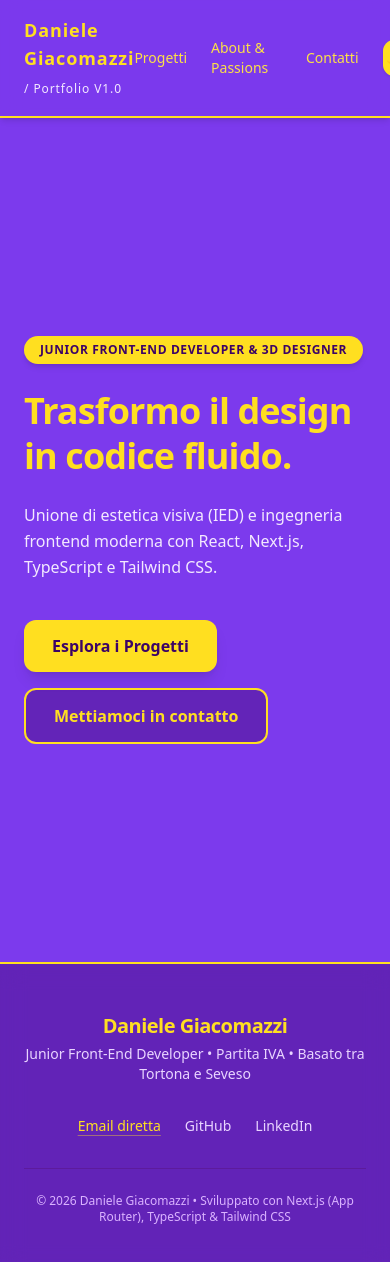
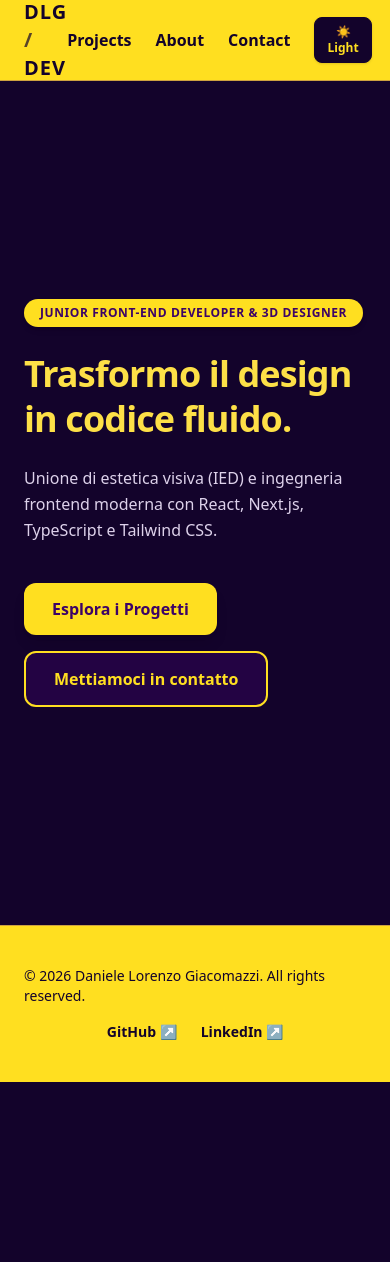
Before and after one commit to DanieleLG90/new-portfolio, a Next.js app: page / in a window 390 px wide. Shown: the top 1262 px of the page. After the commit the page ends 1082 px from the top, so only its background shows below. Built offline with nearby package versions, Linux system fonts and the light colour scheme.

Commit message:
upload code + theme switcher
upload code and added next-theme for the switching of the theme dark and light

```diff
--- a/app/globals.css
+++ b/app/globals.css
@@ -1,20 +1,24 @@
 @import "tailwindcss";
 
-:root {
-  --bg-primary: #FEF9C3;
-  --text-primary: #2E0854;
+/* Definizione dei colori personalizzati del brand */
+@theme {
+  --color-violet-bg: #13032b;
+  --color-violet-card: #1d073e;
+  --color-yellow-accent: #fde047; /* yellow-300 */
 }
 
-.dark {
-  /* Il viola elettrico saturo preso dall'immagine di riferimento */
-  --bg-primary: #7C3AED; /* Corrisponde a un bel purple-600/700 vibrante e carico */
-  /* Giallo caldo d'accento per testi e bordi */
-  --text-primary: #FDE047;
+/* Variante personalizzata per la modalità Light quando la classe .light è sul tag <html> */
+@custom-variant light (&:where(.light, .light *));
+
+/* Stili base di default (DARK MODE) */
+body {
+  background-color: var(--color-violet-bg);
+  color: #fde047;
+  transition: background-color 0.3s ease, color 0.3s ease;
 }
 
-body {
-  background-color: var(--bg-primary);
-  color: var(--text-primary);
-  transition: background-color 0.3s ease, color 0.3s ease;
-  font-family: system-ui, -apple-system, sans-serif;
+/* Override quando la modalità LIGHT è attiva */
+html.light body {
+  background-color: #fde047; /* Sfondo chiaro/giallino tenue */
+  color: #13032b;
 }
--- a/app/layout.tsx
+++ b/app/layout.tsx
@@ -1,26 +1,26 @@
-import type { Metadata } from "next";
+import "@/app/globals.css";
+import { ThemeProvider } from "@/components/ThemeProvider";
 import Header from "@/components/Header";
 import Footer from "@/components/Footer";
-import "./globals.css";
-
-export const metadata: Metadata = {
-  title: "Daniele Giacomazzi / Portfolio V1.0",
-  description: "Junior Front-End Developer & 3D Designer Portfolio",
-};
 
 export default function RootLayout({
   children,
-}: Readonly<{
+}: {
   children: React.ReactNode;
-}>) {
+}) {
   return (
-    <html lang="it" className="dark">
-      <body className="min-h-screen flex flex-col selection:bg-yellow-300 selection:text-purple-950 antialiased">
-        <Header />
-        <div className="flex-1 flex flex-col">
-          {children}
-        </div>
-        <Footer />
+    <html lang="en" suppressHydrationWarning>
+      <body className="min-h-screen flex flex-col antialiased">
+        <ThemeProvider>
+
+          <Header />
+
+          <main className="flex-1">
+            {children}
+          </main>
+
+          <Footer />
+        </ThemeProvider>
       </body>
     </html>
   );
--- a/components/Footer.tsx
+++ b/components/Footer.tsx
@@ -1,51 +1,18 @@
-
-
 export default function Footer() {
   return (
-    <footer id="contact" className="border-t-2 border-yellow-300 py-12 px-6 bg-purple-950/40 backdrop-blur-md">
-      <div className="max-w-7xl mx-auto flex flex-col md:flex-row justify-between items-center gap-8">
+    <footer className="w-full border-t transition-colors duration-300 py-10
+      /* DARK MODE (Default): Sfondo Giallo Pieno, Testo Viola Scuro */
+      bg-yellow-300 text-[#13032B] border-purple-900/30
+      /* LIGHT MODE: Sfondo Viola Scuro, Testo Giallo */
+      light:bg-[#13032B] light:text-yellow-300 light:border-yellow-300/30"
+    >
+      <div className="max-w-6xl mx-auto px-6 flex flex-col md:flex-row items-center justify-between gap-4 font-medium text-sm">
+        <p>© 2026 Daniele Lorenzo Giacomazzi. All rights reserved.</p>
 
-        {/* Info / Brand */}
-        <div className="text-center md:text-left">
-          <h3 className="text-xl font-black text-yellow-300 tracking-tight">
-            Daniele Giacomazzi
-          </h3>
-          <p className="text-purple-200 text-sm mt-1">
-            Junior Front-End Developer • Partita IVA • Basato tra Tortona e Seveso
-          </p>
+        <div className="flex items-center gap-6 font-bold">
+          <a href="https://github.com" target="_blank" rel="noreferrer" className="hover:underline">GitHub ↗</a>
+          <a href="https://linkedin.com" target="_blank" rel="noreferrer" className="hover:underline">LinkedIn ↗</a>
         </div>
-
-        {/* Link rapidi / Social */}
-        <div className="flex items-center gap-6 text-sm font-medium">
-          <a
-            href="mailto:tua-email@example.com"
-            className="text-yellow-300 hover:text-yellow-200 transition-colors underline decoration-yellow-300/40 underline-offset-4"
-          >
-            Email diretta
-          </a>
-          <a
-            href="https://github.com"
-            target="_blank"
-            rel="noopener noreferrer"
-            className="text-purple-200 hover:text-yellow-300 transition-colors"
-          >
-            GitHub
-          </a>
-          <a
-            href="https://linkedin.com"
-            target="_blank"
-            rel="noopener noreferrer"
-            className="text-purple-200 hover:text-yellow-300 transition-colors"
-          >
-            LinkedIn
-          </a>
-        </div>
-
-      </div>
-
-      {/* Copyright e nota di chiusura */}
-      <div className="max-w-7xl mx-auto mt-8 pt-6 border-t border-purple-900/60 text-center text-xs text-purple-300">
-        © 2026 Daniele Giacomazzi • Sviluppato con Next.js (App Router), TypeScript & Tailwind CSS
       </div>
     </footer>
   );
--- a/components/Header.tsx
+++ b/components/Header.tsx
@@ -1,21 +1,51 @@
+"use client";
+
 import Link from "next/link";
+import ThemeToggle from "@/components/ThemeToggle";
 
 export default function Header() {
   return (
-    <header className="sticky top-0 z-50 backdrop-blur-md bg-[#7C3AED]/90 border-b-2 border-yellow-300 px-6 py-4 flex justify-between items-center shadow-md">
-      <div className="font-extrabold text-lg tracking-wider text-yellow-300">
-        Daniele Giacomazzi <span className="text-xs font-normal text-purple-100">/ Portfolio V1.0</span>
+    <header className="w-full border-b transition-colors duration-300
+      /* DARK MODE (Default): Sfondo Giallo Pieno, Testo Viola Scuro */
+      bg-yellow-300 text-[#13032b] border-purple-900/30
+      /* LIGHT MODE: Sfondo Viola Scuro, Testo Giallo */
+      light:bg-[#13032b] light:text-yellow-300 light:border-yellow-300/30"
+    >
+      <div className="max-w-6xl mx-auto px-6 h-20 flex items-center justify-between">
+
+        <Link
+          href="/"
+          className="font-extrabold text-xl tracking-wider uppercase hover:opacity-80 transition-opacity"
+        >
+          DLG <span className="opacity-70">/</span> Dev
+        </Link>
+
+        <nav className="flex items-center gap-6 font-semibold">
+          <Link
+            href="Projects"
+            className="hover:opacity-80 transition-opacity"
+          >
+            Projects
+          </Link>
+
+          <Link
+            href="About"
+            className="hover:opacity-80 transition-opacity"
+          >
+            About
+          </Link>
+
+          <Link
+            href="Contact"
+            className="hover:opacity-80 transition-opacity"
+          >
+            Contact
+          </Link>
+
+          <ThemeToggle />
+        </nav>
+
       </div>
-      <nav className="flex items-center gap-6">
-        <Link href="/Projects" className="text-sm font-medium hover:text-yellow-200 transition-colors">Progetti</Link>
-        <Link href="/About" className="text-sm font-medium hover:text-yellow-200 transition-colors">About & Passions</Link>
-        <Link href="/Contact" className="text-sm font-medium hover:text-yellow-200 transition-colors">Contatti</Link>
-
-        {/* Pulsante/Icona toggle tema con accento giallo */}
-        <div className="w-9 h-9 rounded-full bg-yellow-300 text-purple-950 font-bold flex items-center justify-center text-xs shadow-sm hover:scale-105 transition-transform cursor-pointer">
-          🌙
-        </div>
-      </nav>
     </header>
   );
 }
--- a/components/Hero.tsx
+++ b/components/Hero.tsx
@@ -1,22 +1,20 @@
-
-
 export default function Hero() {
   return (
     <section className="flex-1 flex items-center justify-center px-6 md:px-12 py-20 md:py-32 max-w-7xl mx-auto w-full">
       <div className="grid grid-cols-1 md:grid-cols-12 gap-12 items-center w-full">
 
-        {/* Colonna Testi (Allineata a sinistra su desktop) */}
+        {/* Colonna Testi */}
         <div className="md:col-span-7 flex flex-col items-start text-left">
 
           <span className="px-4 py-1.5 mb-6 text-xs font-bold tracking-wider uppercase bg-yellow-300 text-purple-950 rounded-full shadow-md">
             Junior Front-End Developer & 3D Designer
           </span>
 
-          <h1 className="text-4xl sm:text-6xl lg:text-7xl font-black tracking-tight mb-6 leading-tight text-yellow-300 drop-name">
+          <h1 className="text-4xl sm:text-6xl lg:text-7xl font-black tracking-tight mb-6 leading-tight">
             Trasformo il design in codice fluido.
           </h1>
 
-          <p className="text-base sm:text-lg lg:text-xl text-purple-100 mb-10 max-w-2xl leading-relaxed font-medium">
+          <p className="text-base sm:text-lg lg:text-xl text-[#f3e8ff] light:text-[#13032b] mb-10 max-w-2xl leading-relaxed font-medium opacity-90">
             Unione di estetica visiva (IED) e ingegneria frontend moderna con React, Next.js, TypeScript e Tailwind CSS.
           </p>
 
@@ -37,7 +35,7 @@ export default function Hero() {
 
         </div>
 
-        {/* Colonna Destra (Spazio per elemento visivo / card o grafica futura) */}
+        {/* Colonna Destra (Spazio per Avatar / Grafica) */}
         <div className="md:col-span-5 hidden md:flex justify-center items-center">
           <div className="w-full h-80 rounded-2xl bg-purple-950/40 border-2 border-yellow-300/30 flex items-center justify-center text-yellow-300/60 text-sm shadow-xl p-6 text-center backdrop-blur-sm">
             [Spazio per Elemento Grafico / Avatar / Tech Stack Preview]
--- /dev/null
+++ b/components/ThemeProvider.tsx
@@ -0,0 +1,19 @@
+"use client";
+
+import { ThemeProvider as NextThemesProvider } from "next-themes";
+import { ReactNode } from "react";
+
+export function ThemeProvider({ children }: { children: ReactNode }) {
+  return (
+    <NextThemesProvider
+      attribute="class"
+      defaultTheme="dark"
+      value={{
+        dark: "dark",
+        light: "light",
+      }}
+    >
+      {children}
+    </NextThemesProvider>
+  );
+}
--- /dev/null
+++ b/components/ThemeToggle.tsx
@@ -0,0 +1,31 @@
+"use client";
+
+import { useTheme } from "next-themes";
+import { useEffect, useState } from "react";
+
+export default function ThemeToggle() {
+  const { theme, setTheme } = useTheme();
+  const [mounted, setMounted] = useState(false);
+
+  useEffect(() => {
+    setMounted(true);
+  }, []);
+
+  if (!mounted) return null;
+
+  const isLight = theme === "light";
+
+  return (
+    <button
+      onClick={() => setTheme(isLight ? "dark" : "light")}
+      className="px-3 py-1.5 rounded-lg font-bold text-xs transition-all cursor-pointer shadow-sm border
+        /* In Dark Mode (Header Giallo): Bottone Viola con testo Giallo */
+        bg-[#13032b] text-yellow-300 border-[#13032b] hover:bg-purple-900
+        /* In Light Mode (Header Viola): Bottone Giallo con testo Viola */
+        light:bg-yellow-300 light:text-[#13032b] light:border-yellow-300 light:hover:bg-yellow-400"
+      aria-label="Toggle Theme"
+    >
+      {isLight ? "🌙 Dark" : "☀️ Light"}
+    </button>
+  );
+}
--- a/package.json
+++ b/package.json
@@ -10,6 +10,7 @@
   },
   "dependencies": {
     "next": "16.4.5",
+    "next-themes": "^0.4.6",
     "react": "19.3.0",
     "react-dom": "19.3.0"
   },
```
Also changed, not shown: 2 other files (tests, documents, lock files or other folders).
